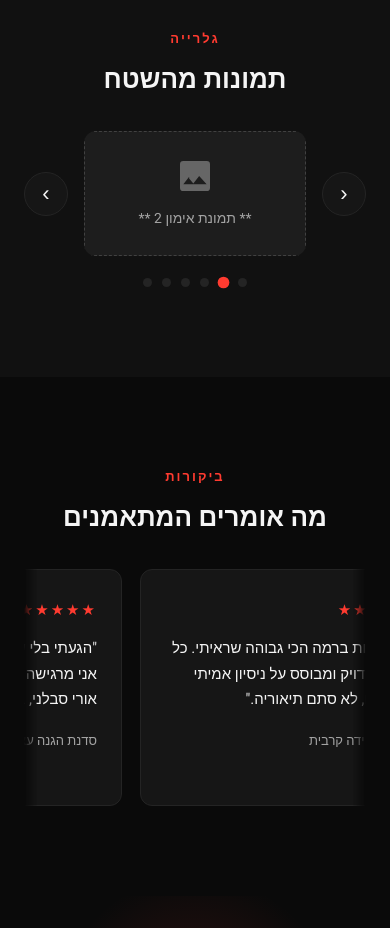
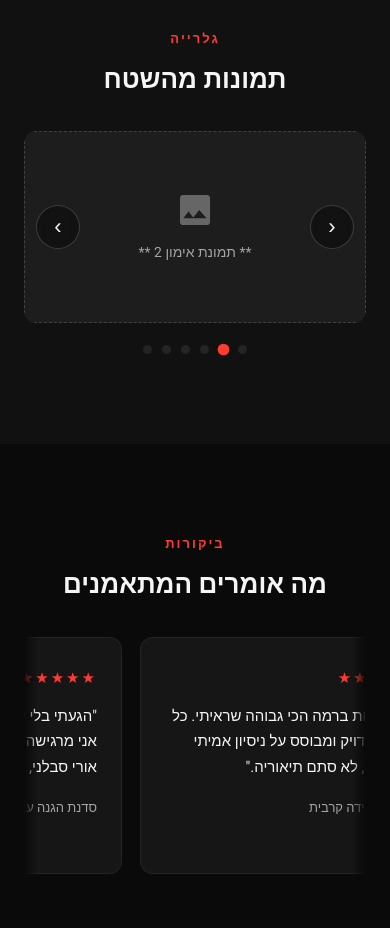
Before and after one commit to ventura-bar/OriMeshulamKravMaga, a plain HTML site: page index.html in a window 390 px wide. Shown: the part 3420-4348 px from the top of the page. Drawn offline with Linux system fonts and the light colour scheme.

Commit message:
Make gallery frame use full width on mobile
Prev/next arrows were laid out beside the image in the same flex row,
so on narrow screens they ate a big chunk of the available width and
shrank the photo area. Floating them over the image edges instead
(common carousel pattern) lets the frame use the full container width.

Co-Authored-By: Claude Sonnet 5 <noreply@anthropic.com>

```diff
--- a/css/style.css
+++ b/css/style.css
@@ -372,15 +372,13 @@ ul{ list-style:none; margin:0; padding:0; }
 
 /* ---------- Gallery ---------- */
 .gallery-frame{
-  display:flex;
-  align-items:center;
-  justify-content:center;
-  gap:16px;
+  position:relative;
   margin-top:30px;
 }
 .gallery-viewport{
   width:100%;
   max-width:760px;
+  margin-inline:auto;
   aspect-ratio:16/9;
   overflow:hidden;
   border-radius:var(--radius);
@@ -422,19 +420,26 @@ ul{ list-style:none; margin:0; padding:0; }
   object-fit:cover;
 }
 .gallery-nav{
+  position:absolute;
+  top:50%;
+  transform:translateY(-50%);
+  z-index:3;
   flex-shrink:0;
   width:44px;
   height:44px;
   border-radius:50%;
-  background:var(--surface);
-  border:1px solid var(--line);
+  background:rgba(10,10,10,0.55);
+  backdrop-filter:blur(4px);
+  border:1px solid rgba(255,255,255,0.18);
   color:var(--text);
   font-size:22px;
   line-height:1;
   cursor:pointer;
-  transition:border-color .15s ease, color .15s ease;
+  transition:border-color .15s ease, color .15s ease, background .15s ease;
 }
-.gallery-nav:hover{ border-color:var(--red); color:var(--red); }
+.gallery-nav:hover{ border-color:var(--red); color:var(--red); background:rgba(10,10,10,0.75); }
+.gallery-nav.prev{ inset-inline-start:12px; }
+.gallery-nav.next{ inset-inline-end:12px; }
 .gallery-thumbs{
   display:flex;
   gap:10px;
```
